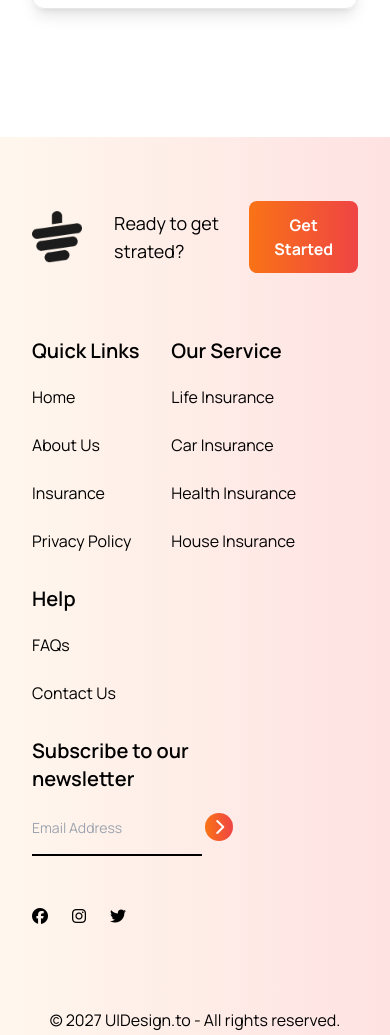
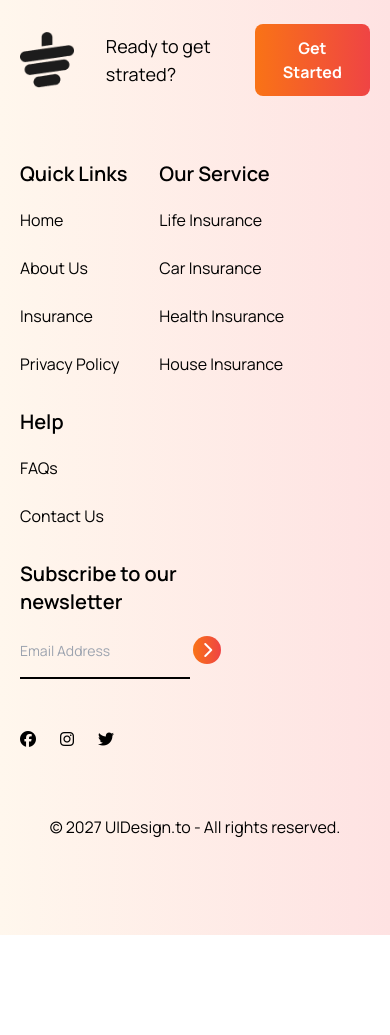
Before and after one commit to eishadi/Tea-House-Site, a plain HTML site: page index.html in a window 390 px wide. Shown: the part 8158-9193 px from the top of the page. After the commit the page ends 9093 px from the top, so only its background shows below. Drawn offline with nearby package versions, Linux system fonts and the light colour scheme.

Commit message:
Changed Padding for Mobile device

```diff
--- a/index.html
+++ b/index.html
@@ -20,14 +20,14 @@
     <script src="https://cdn.tailwindcss.com"></script>
 </head>
 <body class="font-manrope">
-    <main class="max-w-screen-xl mx-auto px-8">
+    <main class="max-w-screen-xl mx-auto px-5">
         <!-- Header Section -->
         <header>
             <div class="lg:flex">
                 <div>
                     <h1 class="text-6xl leading-[1.3] lg:text-7xl font-black mt-12 md:mt-9 lg:mt-16">It's good<br>tea time at<br>The Tea House</h1>
                     <p class="text-gray-500 text-lg font-lg py-6 md:py-4 lg:py-8 w-3/4">Tea and Botanical Solutions Supplier Give Optimum Satisfaction To Your Taste Buds.</p>
-                    <button class="bg-gradient-to-r from-orange-500 to-red-500 px-5 py-3 rounded-lg text-white font-bold ">Explore More <i class="fa-solid fa-arrow-right -rotate-45"></i></button>
+                    <button class="bg-gradient-to-r from-orange-500 to-red-500 px-5 py-3 rounded-lg text-white font-bold">Explore More <i class="fa-solid fa-arrow-right -rotate-45"></i></button>
                 </div>
             <!-- Image Content -->
                 <div class="relative">
@@ -105,7 +105,9 @@
             <div>
                 <h1 class="text-white text-5xl leading-[1.3] font-extrabold md:w-60 lg:w-full">Meet Our Super Clients</h1>
                 <p class="text-lg font-medium text-[#F4F4F4] text-opacity-85 pt-5 pb-8">There are many variations of passages of Lorem Ipsum available, but the majority have suffered alteration in some form, by injected humour, or randomised words which don't look even slightly believable. </p>
-                <button class="bg-white rounded-lg py-4 px-7 text-xl font-bold"><span class="text-orange-400">Sho</span><span class="text-red-600">w All</span></button>
+                <button class="bg-white rounded-lg py-4 px-7 text-xl font-bold">
+                <span class="text-orange-400">Sho</span><span class="text-red-600">w All</span>
+                </button>
             </div>
             <!-- Meet O.C Card Content -->
             <div class="relative lg:top-9 lg:pb-12">
@@ -181,7 +183,7 @@
         </section>
     </main>
     <footer class="bg-gradient-to-r from-orange-50 to-red-100">
-        <div class="max-w-screen-xl mx-auto px-8 py-16 lg:py-24">
+        <div class="max-w-screen-xl mx-auto px-5 py-24">
             <!-- Image & Button -->
             <div class="flex justify-between items-center pb-16">
                 <div>
@@ -245,7 +247,7 @@
                     </ul>
                 </div>
             </div>
-            <p class="flex justify-center lg:pt-28 pt-20">© 2027 UIDesign.to - All rights reserved.</p>
+            <p class="flex justify-center lg:pt-28 pt-16">© 2027 UIDesign.to - All rights reserved.</p>
         </div>
     </footer>
 </body>
```
